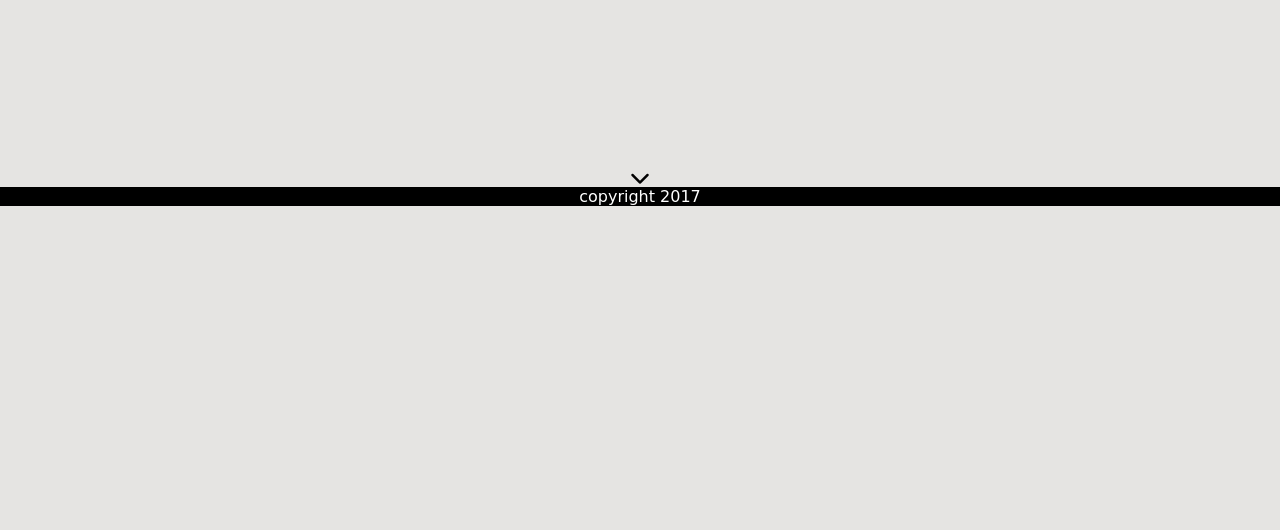
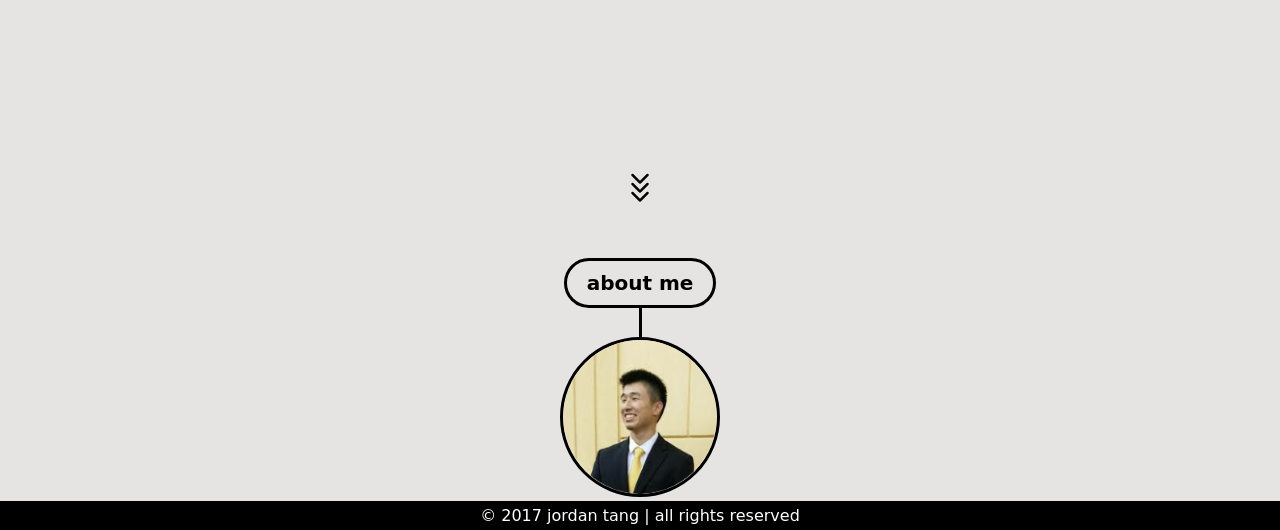
Before and after one commit to tangjl/tangjl.github.io, a plain HTML site: page index.html in a window 1280 px wide. Shown: the part 457-987 px from the top of the page. Before the commit the page ends 800 px from the top, so only its background shows below. Drawn offline with nearby package versions, Linux system fonts and the light colour scheme; a web font is replaced by a local one.

Commit message:
more menu options and started about me

```diff
--- a/functions.js
+++ b/functions.js
@@ -7,6 +7,11 @@ $(document).ready(function() {
     $('.menu-toggle').on('click', function(){
         $('.full-menu').toggleClass('full-menu-open');
     })
+    $('.menu-item').on('click', function(){
+        $('.full-menu').toggleClass('full-menu-open');
+        //need to fix this as when you click the links on menu doesn't close out hambuger animation
+    })
+
 });
 
 function animateMenu(x) {
--- a/index.html
+++ b/index.html
@@ -16,8 +16,8 @@
 <body>
     <div class="full-menu">
         <ul class="main-nav">
-            <li class="menu-item"><a href="#" class="menu-link">top</a></li>
-            <li class="menu-item"><a href="#" class="menu-link">about me</a></li>
+            <li class="menu-item"><a href="#header-container" class="menu-link">top</a></li>
+            <li class="menu-item"><a href="#about-me" class="menu-link">about me</a></li>
             <li class="menu-item"><a href="#" class="menu-link">projects</a></li>
             <li class="menu-item"><a href="#" class="menu-link">resume</a></li>
             <li class="menu-item"><a href="#" class="menu-link">contact</a></li>
@@ -48,8 +48,23 @@
         </div>
     </div>
     <div class="row down">
-        <i class="fa fa-chevron-down fa-lg" aria-hidden="true"></i>
+        <div class="going-down"><i class="fa fa-chevron-down fa-lg" aria-hidden="true"></i></div>
+        <div class="going-down"><i class="fa fa-chevron-down fa-lg" aria-hidden="true"></i></div>
+        <div class="going-down"><i class="fa fa-chevron-down fa-lg" aria-hidden="true"></i></div>
     </div>
-    <footer>copyright 2017</footer>
+    <div class="row">
+        <div class="col-12" id="about-me">
+            <div class="row">
+                <h1>about me</h1>
+            </div>
+            <div class="row">
+                <div class="stick"></div>
+            </div>
+            <div class="row">
+                <img src="images/icon.png" class="image">
+            </div>
+        </div>
+    </div>
+    <footer>© 2017 jordan tang | all rights reserved</footer>
 </body>
 </html>
--- a/styles.css
+++ b/styles.css
@@ -131,6 +131,7 @@ footer {
     background-color: black;
     color: white;
     text-align: center;
+    padding: 5px;
 }
 * {
     box-sizing: border-box;
@@ -251,3 +252,30 @@ footer {
 .menu-item {
     margin: 15px 0px;
 }
+#about-me {
+    display: -webkit-box;
+    display: -moz-box;
+    display: -ms-flexbox;
+    display: -webkit-flex;
+    display: flex;
+    -webkit-flex-direction: column;
+    flex-direction: column;
+    align-items: center;
+    justify-content: center;
+    margin-top: 50px;
+}
+.image {
+    border: 3px solid black;
+    height: 160px;
+    width: 160px;
+    border-radius: 50%;
+}
+.stick {
+    margin-top: -15px;
+    height: 30px;
+    width: 3px;
+    background-color: black;
+}
+.going-down {
+    margin: -10px 0px;
+}
```
Also changed, not shown: images/icon.png (added).
